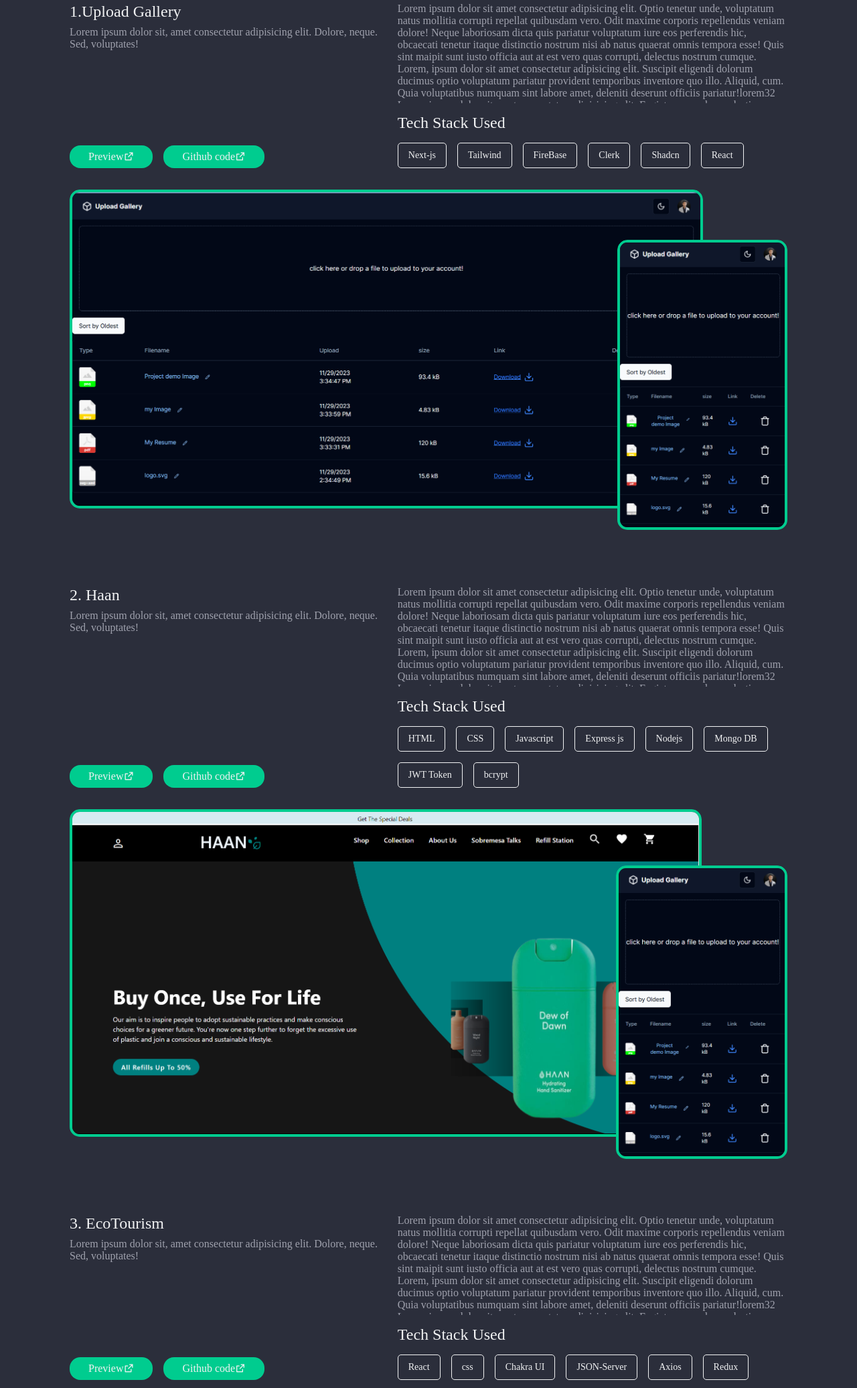
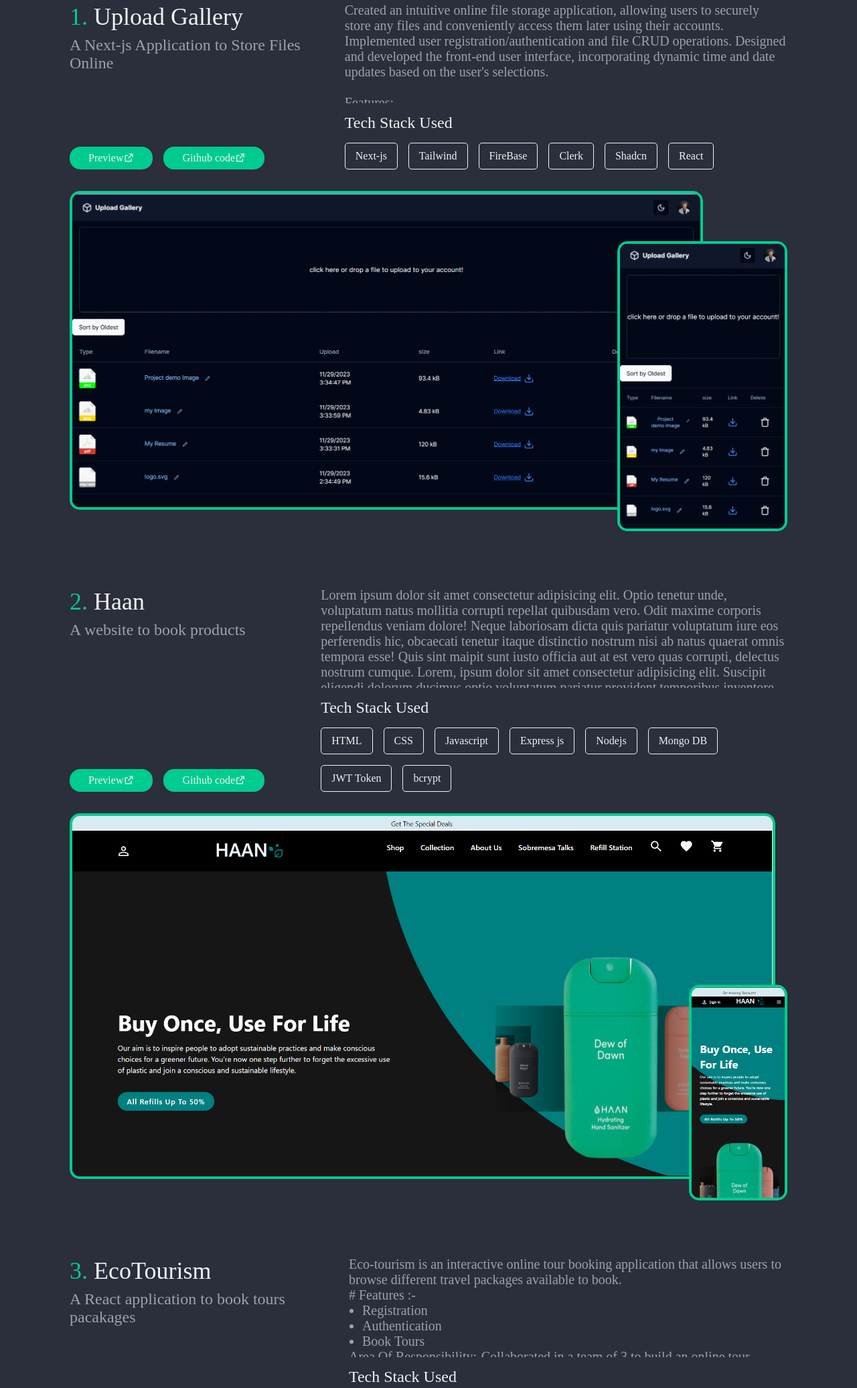
Before and after one commit to akashdesaidev/AkashDesaidev.github.io, a website: page index.html in a window 1280 px wide. Shown: the part 2544-4616 px from the top of the page at 67% size. Drawn offline with nearby package versions, Linux system fonts and the light colour scheme.

Commit message:
added projects data

```diff
--- a/assets/css/styles.css
+++ b/assets/css/styles.css
@@ -33,6 +33,7 @@
 
   /*========== Font and typography ==========*/
   /*.5rem = 8px | 1rem = 16px ...*/
+
   --body-font: "Poppins", sans-serif;
   --biggest-font-size: 2rem;
   --bigger-font-size: 1.25rem;
@@ -57,12 +58,12 @@
   --first-color: hsl(210, 100%, 70%);
   --first-color-alt: #002d62;
   --title-color: #101010;
-  --text-color: hsl(228, 8%, 65%);
+  --text-color: black;
   --text-color-light:hsl(207,4%,56%);
 
   /* --body-color:white; */
-  --container-color: #faf7fb;
-  --body-color:hsl(207,4%,99%);
+  --container-color: #ffffff;
+  --body-color:#ffffff;
   /* --container-color: hsl(207,4%,99%); */
 }
 /*========== Responsive typography ==========*/
@@ -122,6 +123,8 @@
 
 ul {
   list-style: none;
+
+
 }
 
 a {
@@ -282,7 +285,9 @@
 .home__education {
   font-size: var(--bigger-font-size);
 }
-
+span{
+  color: var(--first-color);
+}
 .home__subtitle span,
 .home__title {
   color: var(--first-color);
@@ -486,7 +491,14 @@
 .project__title{
   display: flex;
   flex-direction: column;
+
   gap: 0.5rem;
+}
+.project__name{
+  font-size: var(--h1-font-size);
+}
+.project__subtitle{
+  font-size: var(--h2-font-size);
 }
 .project__details{
  display: flex;
@@ -504,6 +516,11 @@
 .project__desc{
  max-height: 150px;
  overflow-x: auto;
+font-size: var(--h3-font-size);
+}
+.features{
+  list-style-type: disc;
+  padding-left: 20px;
 
 }
 .project__Tech{
@@ -519,7 +536,7 @@
 border: 1px solid var(--title-color);
 color: var(--title-color);
 padding:10px 15px;
-font-size: var(--small-font-size);
+font-size: var(--font-medium);
 border-radius: 5px;
 }
 .project__img {
@@ -562,6 +579,19 @@
 
 }
 
+
+/*=============== GitHub ===============*/
+.allGit {
+  display: flex;
+  flex: 1 0 auto;
+  justify-content: center;
+  flex-wrap: wrap;
+  padding: 3rem;
+  row-gap: 3rem;
+}
+#calendar {
+  background-color: var(--container-color);
+}
 /*=============== CONTACT ===============*/
 .contact__container {
   padding: 1rem;
--- a/index.html
+++ b/index.html
@@ -415,10 +415,9 @@
               <div class="project__details">
                 <div class="project__intro">
                   <div class="project__title">
-                    <h1>1.Upload Gallery</h1>
-                    <p>
-                      Lorem ipsum dolor sit, amet consectetur adipisicing elit.
-                      Dolore, neque. Sed, voluptates!
+                    <h1 class="project__name"><span>1. </span>Upload Gallery</h1>
+                    <p class="project__subtitle">
+                      A Next-js Application to Store Files Online
                     </p>
                   </div>
                   <div class="project__links">
@@ -438,23 +437,32 @@
                 </div>
                 <div class="project__description">
                   <div class="project__desc">
-                    Lorem ipsum dolor sit amet consectetur adipisicing elit.
-                    Optio tenetur unde, voluptatum natus mollitia corrupti
-                    repellat quibusdam vero. Odit maxime corporis repellendus
-                    veniam dolore! Neque laboriosam dicta quis pariatur
-                    voluptatum iure eos perferendis hic, obcaecati tenetur
-                    itaque distinctio nostrum nisi ab natus quaerat omnis
-                    tempora esse! Quis sint maipit sunt iusto officia aut at est
-                    vero quas corrupti, delectus nostrum cumque. Lorem, ipsum
-                    dolor sit amet consectetur adipisicing elit. Suscipit
-                    eligendi dolorum ducimus optio voluptatum pariatur provident
-                    temporibus inventore quo illo. Aliquid, cum. Quia
-                    voluptatibus numquam sint labore amet, deleniti deserunt
-                    officiis pariatur!lorem32 Lorem ipsum dolor sit amet
-                    consectetur adipisicing elit. Fugiat recusandae molestiae
-                    quidem eligendi modi dicta quas in pariatur. Labore, itaque
-                    dolorem iste laborum voluptas quidem, perspiciatis magnam
-                    laudantium, cumque ad inventore odit.
+                    Created an intuitive online file storage application,
+                    allowing users to securely store any files and conveniently
+                    access them later using their accounts. Implemented user registration/authentication and file CRUD operations.
+                    Designed and developed the front-end user interface,
+                    incorporating dynamic time and date updates based on the
+                    user's selections.
+                    <br />
+                    <br />
+
+                    Features:-
+                    <ul class="features">
+                      <li>Registration</li>
+                      <li>Authentication</li>
+                      <li>File Dropbox</li>
+                      <li>File Storage</li>
+                      <li>Edit File Name</li>
+                      <li>Delete File</li>
+                      <li>Sort Files</li>
+                    </ul>
+                    <br />
+
+                    Area Of Responsibility:- Solely responsible for the entire
+                    application, managing exceptions, validations, and the
+                    GitHub repository. Implemented Clerk Security to enhance
+                    application security. Completed as an individual project
+                    within 4-days timeframe.
                   </div>
                   <div class="project__Tech">
                     <h2>Tech Stack Used</h2>
@@ -492,10 +500,9 @@
               <div class="project__details">
                 <div class="project__intro">
                   <div class="project__title">
-                    <h1>2. Haan</h1>
-                    <p>
-                      Lorem ipsum dolor sit, amet consectetur adipisicing elit.
-                      Dolore, neque. Sed, voluptates!
+                    <h1 class="project__name"><span>2.</span>  Haan</h1>
+                    <p class="project__subtitle">
+                      A website to book products
                     </p>
                   </div>
                   <div class="project__links">
@@ -557,7 +564,7 @@
                   </div>
                 </div>
                 <div class="mobile">
-                  <img src="assets\img/Screenshot 2023-12-05 164850.png" />
+                  <img src="assets\img/Screenshot 2023-12-06 001003.png" />
                 </div>
               </div>
             </div>
@@ -570,10 +577,9 @@
               <div class="project__details">
                 <div class="project__intro">
                   <div class="project__title">
-                    <h1>3. EcoTourism</h1>
-                    <p>
-                      Lorem ipsum dolor sit, amet consectetur adipisicing elit.
-                      Dolore, neque. Sed, voluptates!
+                    <h1 class="project__name"><span>3.</span> EcoTourism</h1>
+                    <p class="project__subtitle">
+                     A React application to book tours pacakages
                     </p>
                   </div>
                   <div class="project__links">
@@ -593,23 +599,20 @@
                 </div>
                 <div class="project__description">
                   <div class="project__desc">
-                    Lorem ipsum dolor sit amet consectetur adipisicing elit.
-                    Optio tenetur unde, voluptatum natus mollitia corrupti
-                    repellat quibusdam vero. Odit maxime corporis repellendus
-                    veniam dolore! Neque laboriosam dicta quis pariatur
-                    voluptatum iure eos perferendis hic, obcaecati tenetur
-                    itaque distinctio nostrum nisi ab natus quaerat omnis
-                    tempora esse! Quis sint maipit sunt iusto officia aut at est
-                    vero quas corrupti, delectus nostrum cumque. Lorem, ipsum
-                    dolor sit amet consectetur adipisicing elit. Suscipit
-                    eligendi dolorum ducimus optio voluptatum pariatur provident
-                    temporibus inventore quo illo. Aliquid, cum. Quia
-                    voluptatibus numquam sint labore amet, deleniti deserunt
-                    officiis pariatur!lorem32 Lorem ipsum dolor sit amet
-                    consectetur adipisicing elit. Fugiat recusandae molestiae
-                    quidem eligendi modi dicta quas in pariatur. Labore, itaque
-                    dolorem iste laborum voluptas quidem, perspiciatis magnam
-                    laudantium, cumque ad inventore odit.
+                    Eco-tourism is an interactive online tour booking application that allows users to browse different travel packages available to book.
+                    <br />
+
+
+                    # Features :-
+                    <ul class="features">
+                      <li>Registration</li>
+                      <li>Authentication</li>
+                      <li>Book Tours</li>
+                    </ul>
+
+                    Area Of Responsibility:-Collaborated in a team of 3 to build an online tour booking application facilitating users to browse and purchase tour packages conveniently.
+                    Featured a destinations page using JSON-Server for dynamic data of pacakages.
+                    Developed collaboratively in 5 days.
                   </div>
                   <div class="project__Tech">
                     <h2>Tech Stack Used</h2>
@@ -623,9 +626,6 @@
 
                       <div class="Tech">Axios</div>
                       <div class="Tech">Redux</div>
-
-
-
                     </div>
                   </div>
                 </div>
@@ -638,8 +638,7 @@
                   </div>
                 </div>
                 <div class="mobile">
-                  <img src="assets\img/Screenshot 2023-12-05 164850.png" />
-                </div>
+                  <img src="assets\img/Screenshot 2023-12-06 000725.png">
               </div>
             </div>
           </div>
@@ -651,10 +650,9 @@
               <div class="project__details">
                 <div class="project__intro">
                   <div class="project__title">
-                    <h1>4.Big Basket</h1>
-                    <p>
-                      Lorem ipsum dolor sit, amet consectetur adipisicing elit.
-                      Dolore, neque. Sed, voluptates!
+                    <h1 class="project__name"> <span>4.</span> Big Basket</h1>
+                    <p class="project__subtitle">
+                      Big Basket clone built with HTML and Javascript
                     </p>
                   </div>
                   <div class="project__links">
@@ -712,7 +710,7 @@
                   </div>
                 </div>
                 <div class="mobile">
-                  <img src="assets\img/Screenshot 2023-12-05 164850.png" />
+                  <img src="assets\img/Screenshot 2023-12-06 000525.png" />
                 </div>
               </div>
             </div>
```
Also changed, not shown: assets/img/Screenshot 2023-12-06 000525.png (added), assets/img/Screenshot 2023-12-06 000725.png (added), assets/img/Screenshot 2023-12-06 001003.png (added).
